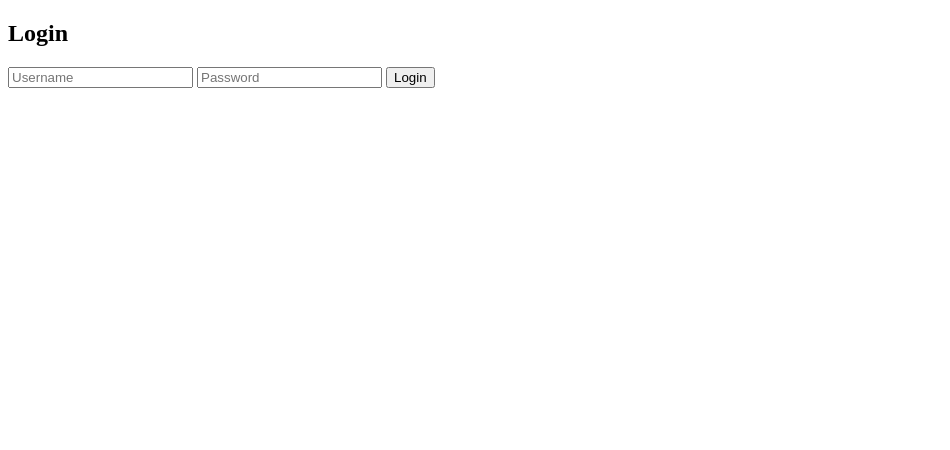
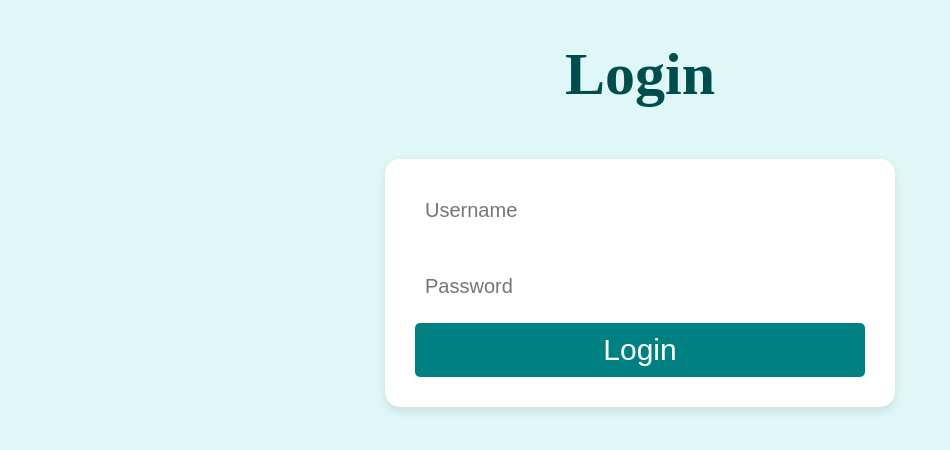
Before and after one commit to wajidkorkani/Biomatric-Authentication-python, a Flask app: page /login in a window 1280 px wide. Shown: the top 450 px of the page, without its empty margins (0-950 px from the left). Run offline with Flask 3, Linux system fonts and the light colour scheme.

Commit message:
Apply styles to login.html

```diff
--- a/Src/Templates/login.html
+++ b/Src/Templates/login.html
@@ -4,16 +4,56 @@
     <meta charset="UTF-8">
     <meta name="viewport" content="width=device-width, initial-scale=1.0">
     <title>Login</title>
+    <style>
+        body {
+            background-color: #e0f7f7;
+            color: #004d4d;
+        }
+        h1{
+            font-size: 60px;
+            text-align: center;
+        }
+        input{
+            padding: 10px;
+            border: none;
+            outline: none;
+            width: 100%;
+            margin-bottom: 15px;
+            font-size: 20px;
+            border-radius: 5px;
+        }
+        .form-container {
+            background: white;
+            border-radius: 15px;
+            box-shadow: 0 4px 10px rgba(0,0,0,0.1);
+            padding: 30px;
+            max-width: 450px;
+            margin: 50px auto;
+        }
+        .btn-teal {
+            background-color: #008080;
+            color: white;
+            padding: 10px;
+            border: none;
+            width: 100%;
+            font-size: 30px;
+            border-radius: 5px;
+        }
+        .btn-teal:hover {
+            background-color: #006666;
+        }
+    </style>
 </head>
 <body>
 </body>
     <div class="container">
-        <h2>Login</h2>
-        <form id="loginForm" method="POST" action="/login" enctype="multipart/form-data">
+        <h1>Login</h1>
+        <form id="loginForm" class="form-container" method="POST" action="/login" enctype="multipart/form-data">
             <input type="text" id="username" name="username" placeholder="Username" required>
+            <br><br>
             <input type="password" id="password" name="password" placeholder="Password" required>
 
-            <button type="submit" id="submitBtn">Login</button>
+            <button class="btn-teal" type="submit" id="submitBtn">Login</button>
         </form>
     </div>
 </body>
```
